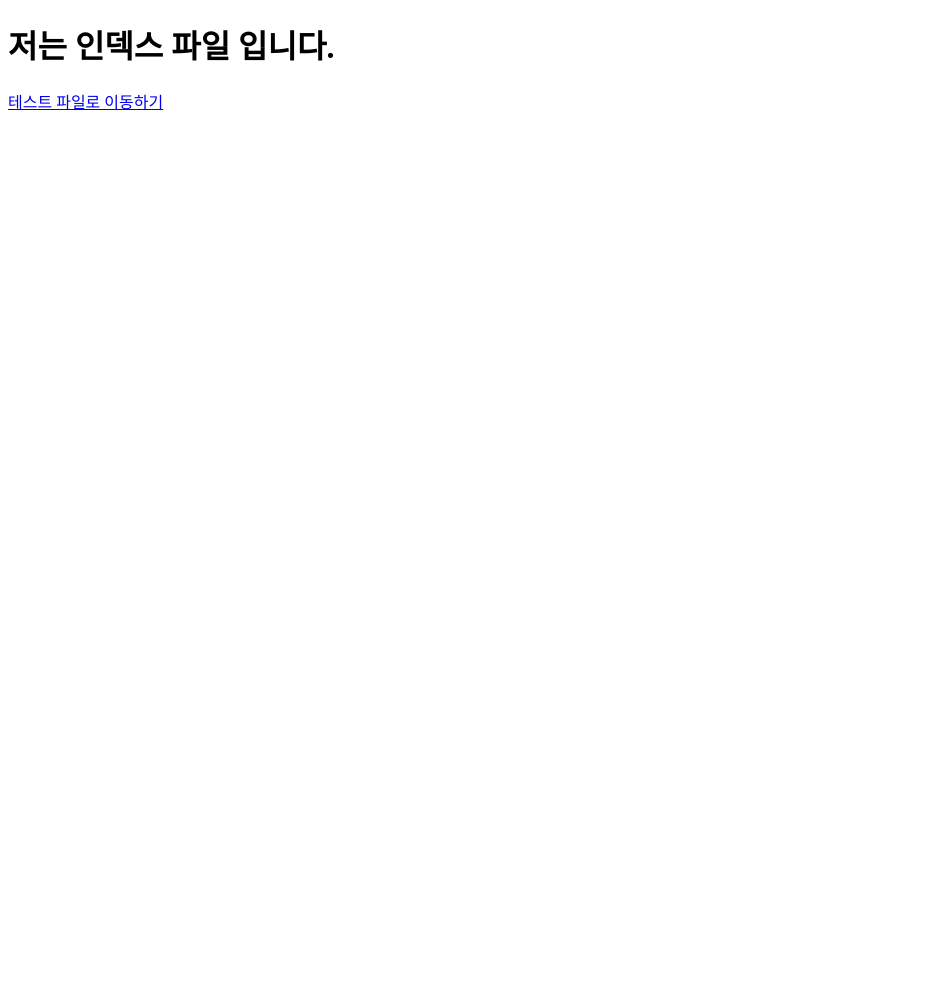
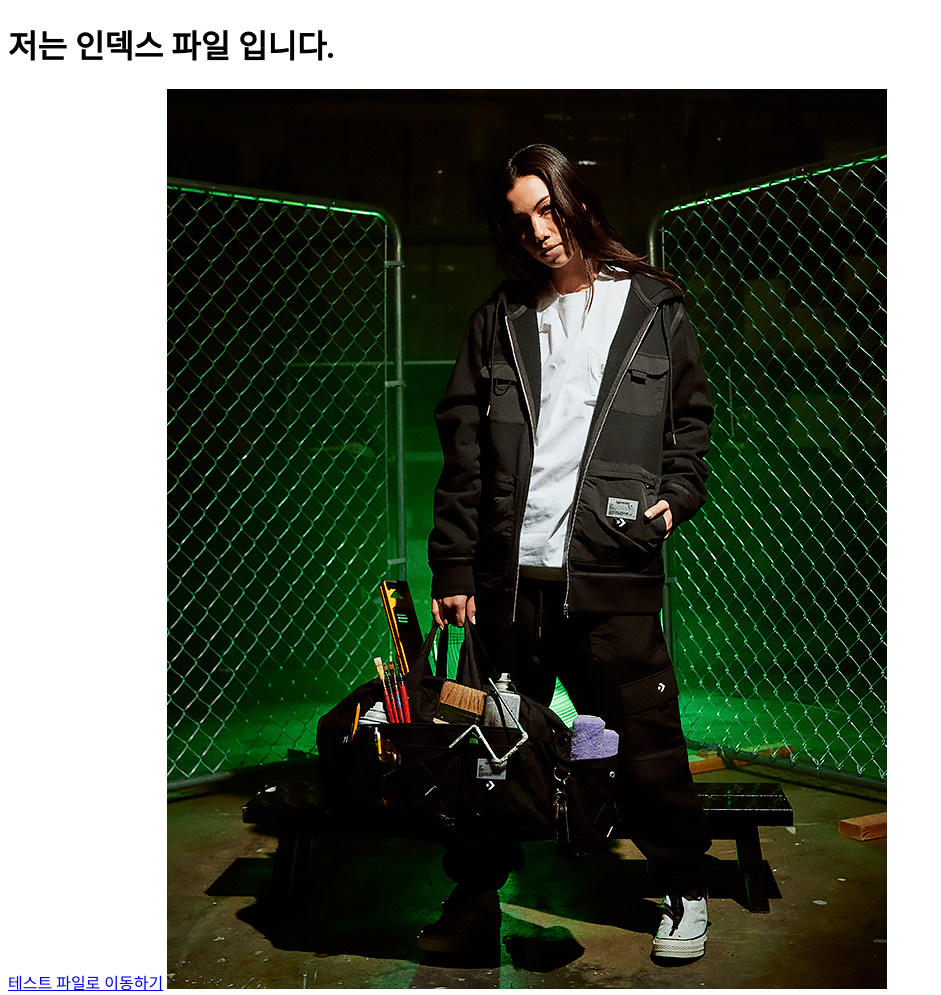
Before and after one commit to Hyunfor/test, a plain HTML site: page index.html in a window 1280 px wide. Shown: the whole page, without its empty margins (0-941 px from the left). Before the commit the page ends 800 px from the top, so only its background shows below. Drawn offline with Linux system fonts and the light colour scheme.

Commit message:
수정 1

```diff
--- a/index.html
+++ b/index.html
@@ -10,5 +10,7 @@
     <h1>저는 인덱스 파일 입니다.</h1>
 
     <a href="./test.html">테스트 파일로 이동하기</a>
+
+    <img src="/main01.jpg" alt="">
 </body>
 </html>
```
